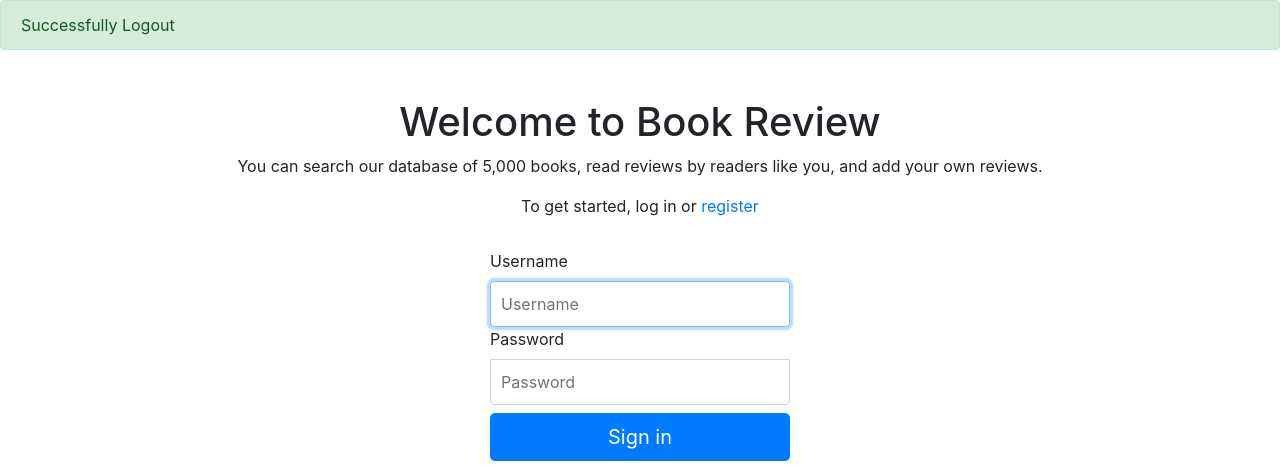
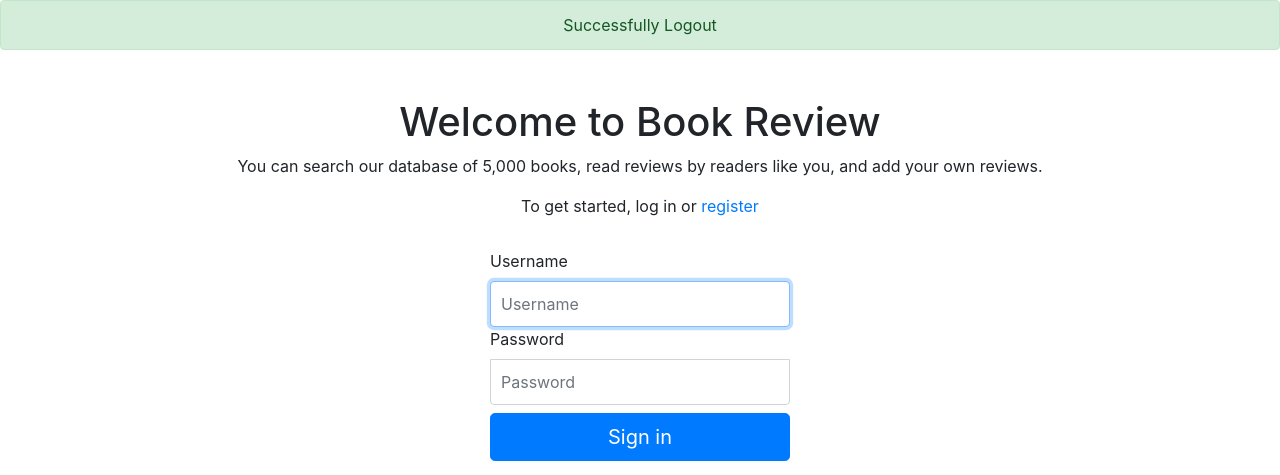
Before and after one commit to victor-teh/book-review-with-flask, a Flask app: page /logout in a window 1280 px wide. Shown: the part 56-531 px from the top of the page. Run offline with Flask 2, Linux system fonts and the light colour scheme; some libraries are stand-ins or nearby versions.

Commit message:
updated alert box text alignment

```diff
--- a/templates/layout.html
+++ b/templates/layout.html
@@ -75,17 +75,17 @@
 
     <!-- Alert -->
     {% if success_message %}
-    <div class="alert alert-success" role="alert">
+    <div class="alert alert-success text-center" role="alert">
         {{ success_message }}
     </div>
     {% endif %}
     {% if danger_message %}
-    <div class="alert alert-danger" role="alert">
+    <div class="alert alert-danger text-center" role="alert">
         {{ danger_message }}
     </div>
     {% endif %}
     {% if warning_message %}
-    <div class="alert alert-warning" role="alert">
+    <div class="alert alert-warning text-center" role="alert">
         {{ warning_message }}
         </div>
     {% endif %}
```
